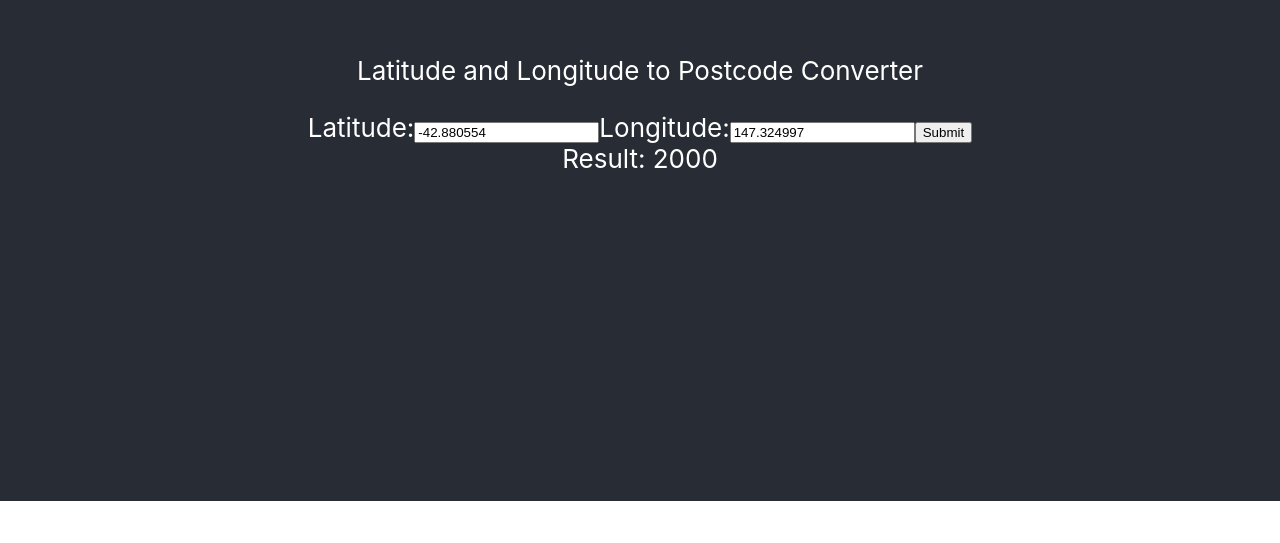
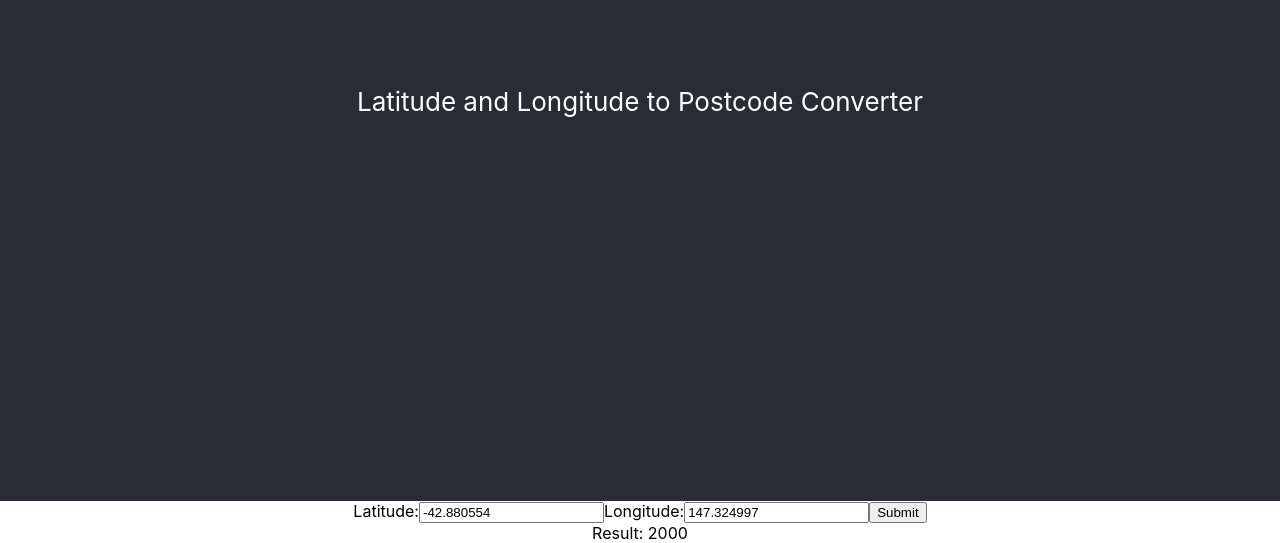
Before and after one commit to beauhobba/geo_web, a React (Create React App) app: page / in a window 1280 px wide. Shown: the part 299-842 px from the top of the page. Before the commit the page ends 800 px from the top, so only its background shows below. Built offline with nearby package versions, Linux system fonts and the light colour scheme.

Commit message:
Reformatted:

```diff
--- a/src/App.js
+++ b/src/App.js
@@ -1,35 +1,33 @@
-import logo from './logo.svg';
-import './App.css';
-import React, {useState} from "react";
+import logo from "./logo.svg";
+import "./App.css";
+import React, { useState } from "react";
 // -33.89575474841882, 151.20372411350206
 function App() {
   const [lat, setLat] = React.useState(-42.880554);
   const [lon, setLon] = React.useState(147.324997);
   const [post, setPost] = React.useState(2000);
 
+  function handle_lat(e) {
+    e.preventDefault();
+    setLat(e.target.value);
+  }
+  function handle_lon(e) {
+    e.preventDefault();
+    setLon(e.target.value);
+  }
 
-  function handle_lat(e){
-    e.preventDefault();
-    setLat(e.target.value)
-  };
-  function handle_lon(e){
-    e.preventDefault();
-    setLon(e.target.value)
-  };
-
-  function handle_post(e){
+  function handle_post(e) {
     e.preventDefault();
     // Set the post here
     // setPost(e.target.value)
-  };
+  }
 
   return (
     <div className="App">
       <header className="App-header">
-        <p>
-          Latitude and Longitude to Postcode Converter
-        </p>
-
+        <p>Latitude and Longitude to Postcode Converter</p>
+      </header>
+      <div>
         <form onSubmit={handle_post}>
           <label>
             Latitude:
@@ -37,16 +35,15 @@ function App() {
           </label>
           <label>
             Longitude:
-    <input type="text" name="name" value={lon} onChange={handle_lon}  />
+            <input type="text" name="name" value={lon} onChange={handle_lon} />
           </label>
           <input type="submit" value="Submit" />
-</form >
+        </form>
+      </div>
 
-
-<label>
-  Result: {post}
-  </label>
-      </header>
+      <div>
+        <label>Result: {post}</label>
+      </div>
     </div>
   );
 }
```
Lines whose indentation alone changed are shown as unchanged.
